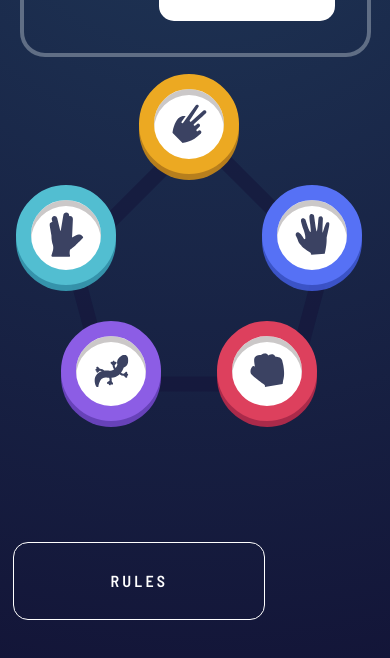
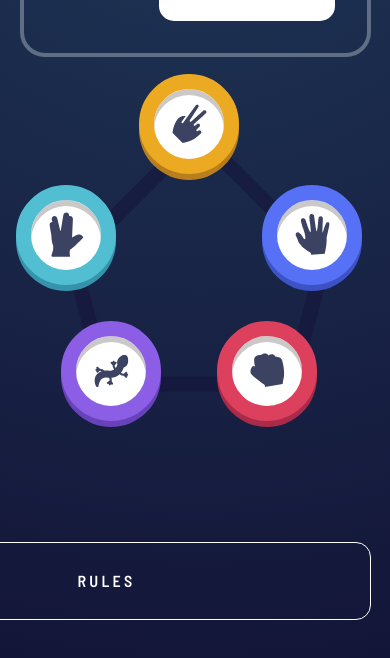
Before and after one commit to Tactenator/rockpaperscissors, a website: page index.html in a window 390 px wide. Shown: the part 182-840 px from the top of the page. Drawn offline with nearby package versions, Linux system fonts and the light colour scheme.

Commit message:
playing with rules div

```diff
--- a/styles.css
+++ b/styles.css
@@ -416,8 +416,8 @@ body {
         transform: translateX(-45px);
     }
 
-    .rules {
-        right: 32vw;
+    .rules{
+        width: 100%;
     }
 
     .faceoff-container{
```
Also changed, not shown: index.html (+2 -0 lines).
